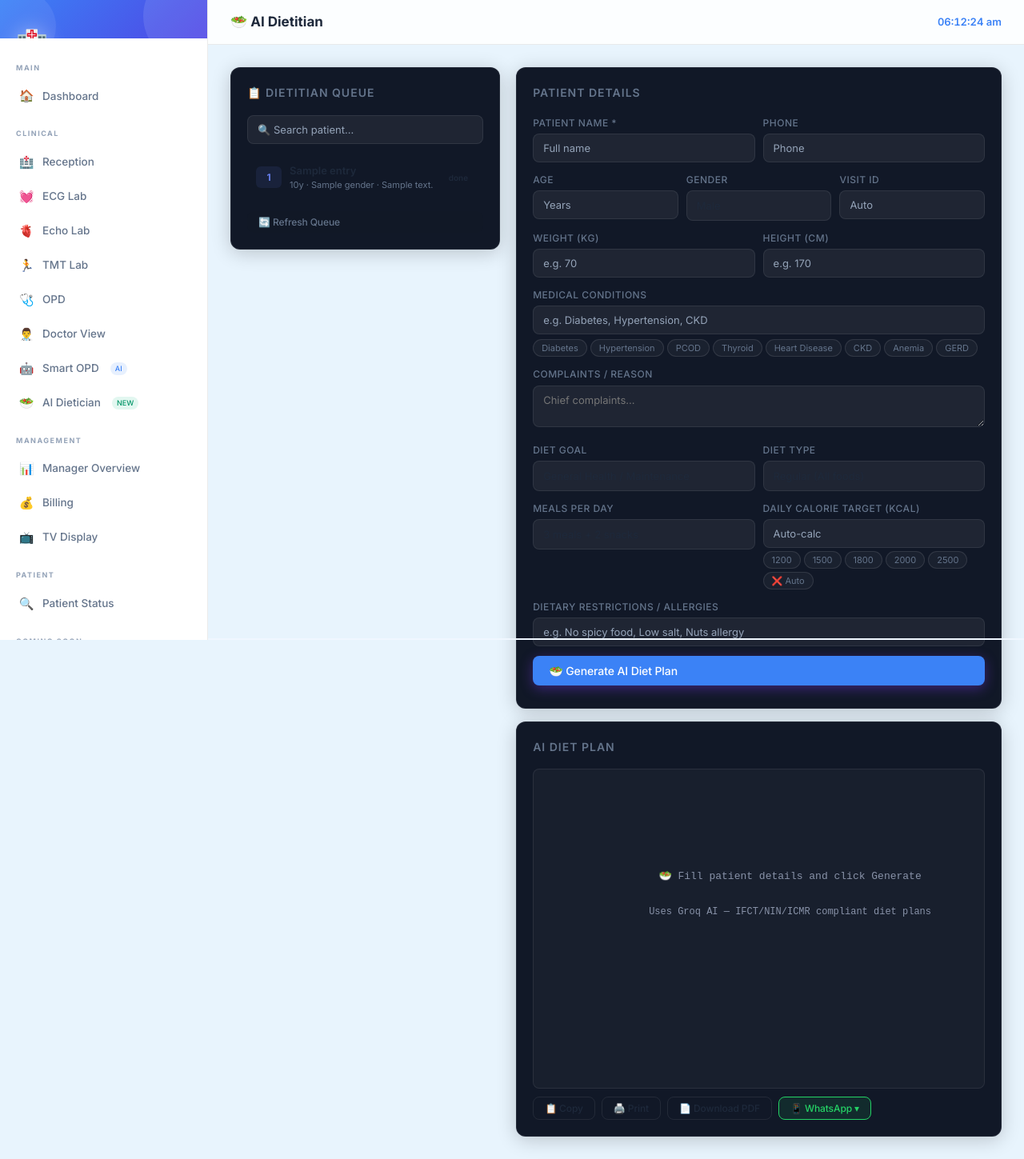
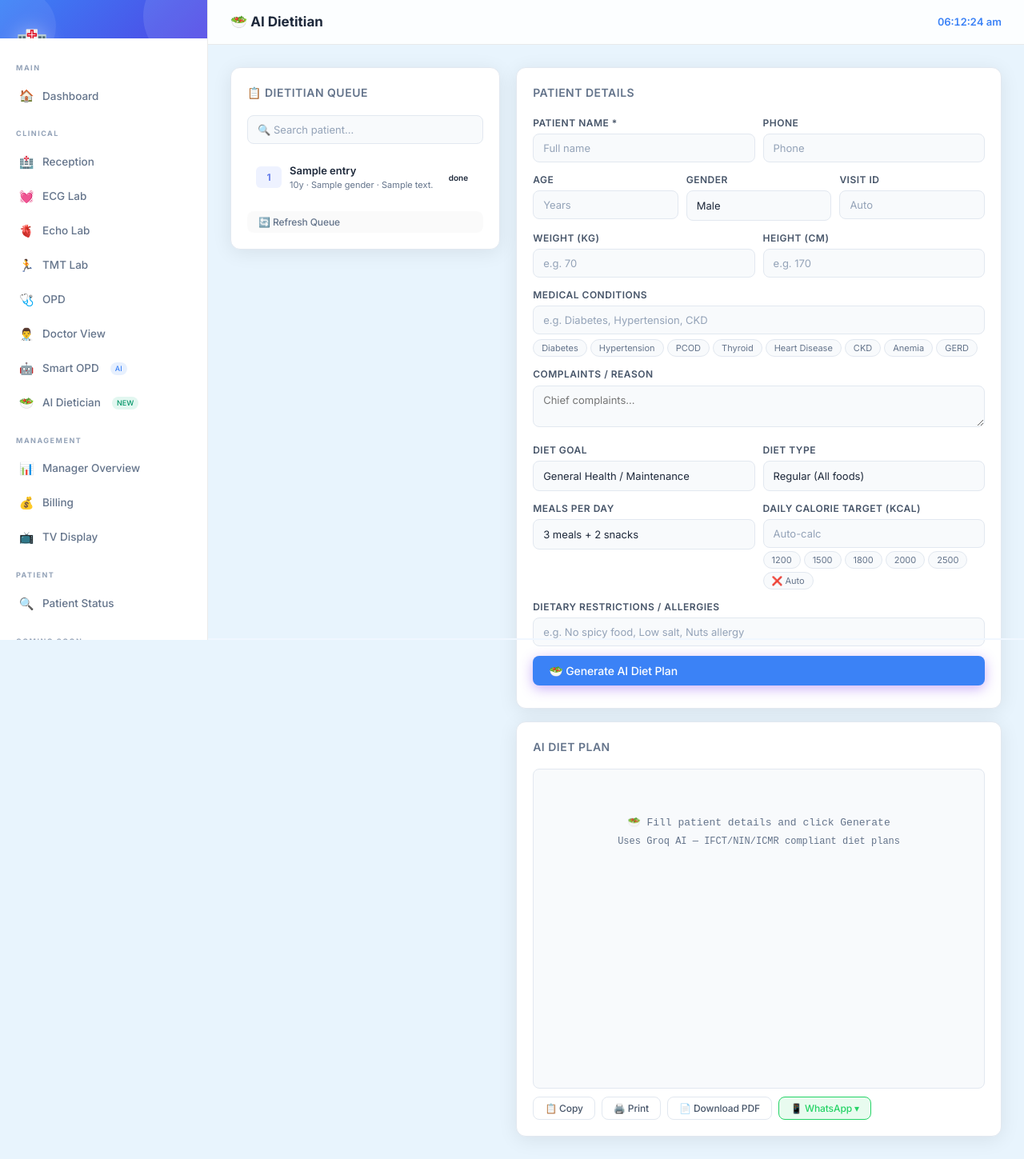
Before and after one commit to gurjeetsinghgill8-web/gil-clinic, a Python web app: template templates/dashboard/dietician.html in a window 1280 px wide. Shown: the whole page at 80% size. Run offline with Jinja, Linux system fonts and the light colour scheme; the template is opened without the code that fills it: most values are stand-ins (such as "Sample title", 1, 10 or a date in 2020).

Commit message:
fix: dietician.html light theme CSS — removed all dark-theme CSS vars, rgba filters, and inline output color overrides; now uses explicit light colors matching main dashboard (#ffffff cards, #f8fafc inputs, #1e293b text)

```diff
--- a/templates/dashboard/dietician.html
+++ b/templates/dashboard/dietician.html
@@ -199,8 +199,8 @@
     <!-- Output -->
     <div class="card">
       <div class="card-title">AI Diet Plan</div>
-      <div id="d-output" class="rx-output" style="min-height:400px;max-height:600px;overflow-y:auto;font-size:13px;line-height:1.7;white-space:pre-wrap;color:#e2e8f0;">
-        <div class="text-muted" style="text-align:center;padding:40px 0;color:#8892a8;">
+      <div id="d-output" class="rx-output" style="min-height:400px;max-height:600px;overflow-y:auto;">
+        <div class="text-muted" style="text-align:center;padding:40px 0;">
           🥗 Fill patient details and click Generate<br>
           <span style="font-size:12px;">Uses Groq AI — IFCT/NIN/ICMR compliant diet plans</span>
         </div>
@@ -215,7 +215,7 @@
           <button class="btn btn-ghost btn-sm" onclick="toggleWAMenu()" style="background:rgba(37,211,102,0.1);border-color:#25d366;color:#25d366;">
             📱 WhatsApp ▾
           </button>
-          <div id="wa-menu" style="display:none;position:absolute;bottom:100%;right:0;margin-bottom:4px;background:var(--card,#1e293b);border:1px solid var(--border,rgba(255,255,255,0.08));border-radius:8px;min-width:200px;z-index:100;box-shadow:0 8px 24px rgba(0,0,0,0.3);">
+          <div id="wa-menu" style="display:none;position:absolute;bottom:100%;right:0;margin-bottom:4px;background:#ffffff;border:1px solid #e2e8f0;border-radius:8px;min-width:200px;z-index:100;box-shadow:0 8px 24px rgba(0,0,0,0.15);">
             <div class="wa-menu-item" onclick="shareWA('patient')">📱 Send to Patient</div>
             <div class="wa-menu-item" onclick="shareWA('reception')">🏥 Send to Reception</div>
             <div class="wa-menu-item" onclick="shareWA('doctor')">👨‍⚕️ Send to Doctor</div>
@@ -228,36 +228,38 @@
 </div>
 
 <style>
-.card { background: var(--card,#111827); border: 1px solid var(--border,rgba(255,255,255,0.08)); border-radius: 12px; padding: 20px; }
-.card-title { font-size: 14px; font-weight: 600; color: var(--text-muted,#8892a8); margin-bottom: 16px; }
+.card { background: #ffffff; border: 1px solid #e2e8f0; border-radius: 12px; padding: 20px; box-shadow: 0 4px 24px rgba(0,0,0,0.08); }
+.card-title { font-size: 14px; font-weight: 600; color: #64748b; margin-bottom: 16px; text-transform: uppercase; letter-spacing: 0.5px; }
 .form-group { margin-bottom: 12px; }
-.form-group label { display: block; font-size: 12px; color: var(--text-muted,#8892a8); margin-bottom: 4px; font-weight: 500; }
+.form-group label { display: block; font-size: 12px; color: #475569; margin-bottom: 4px; font-weight: 600; }
 .form-input {
-  background: rgba(255,255,255,0.06); border: 1px solid var(--border,rgba(255,255,255,0.08));
-  border-radius: 8px; padding: 9px 12px; color: var(--text,#e2e8f0); font-size: 13px;
+  background: #f8fafc; border: 1.5px solid #e2e8f0;
+  border-radius: 8px; padding: 9px 12px; color: #1e293b; font-size: 13px;
   font-family: inherit; outline: none; width: 100%; box-sizing: border-box;
+  transition: border-color 0.15s;
 }
-.form-input:focus { border-color: #3b82f6; }
-select.form-input { cursor: pointer; }
+.form-input:focus { border-color: #3b82f6; box-shadow: 0 0 0 3px rgba(59,130,246,0.1); }
+select.form-input { cursor: pointer; background: #f8fafc; }
 textarea.form-input { font-family: inherit; }
 .rx-output {
-  background: rgba(255,255,255,0.03); border: 1px solid var(--border,rgba(255,255,255,0.08));
+  background: #f8fafc; border: 1px solid #e2e8f0;
   border-radius: 8px; padding: 16px; font-family: 'Courier New', monospace;
-  color: var(--text, #e2e8f0);
+  color: #1e293b; font-size: 13px; line-height: 1.7;
 }
 .btn { display: inline-flex; align-items: center; gap: 6px; padding: 10px 20px; border-radius: 8px; font-size: 14px; font-weight: 500; border: none; cursor: pointer; transition: all 0.15s; font-family: inherit; }
 .btn-primary { background: #3b82f6; color: #fff; }
-.btn-primary:hover { filter: brightness(1.1); }
-.btn-ghost { background: transparent; border: 1px solid var(--border,rgba(255,255,255,0.08)); color: var(--text,#e2e8f0); }
+.btn-primary:hover { background: #2563eb; }
+.btn-ghost { background: transparent; border: 1px solid #e2e8f0; color: #475569; }
+.btn-ghost:hover { background: #f1f5f9; }
 .btn-sm { padding: 6px 14px; font-size: 12px; }
-.text-muted { color: var(--text-muted,#8892a8); }
+.text-muted { color: #64748b; }
 .text-sm { font-size: 12px; }
 .tag-btn {
-  padding: 3px 10px; border-radius: 12px; border: 1px solid rgba(255,255,255,0.1);
-  background: rgba(255,255,255,0.04); color: var(--text-muted,#8892a8);
+  padding: 3px 10px; border-radius: 12px; border: 1px solid #e2e8f0;
+  background: #f8fafc; color: #64748b;
   font-size: 11px; cursor: pointer; transition: all 0.1s; font-family: inherit;
 }
-.tag-btn:hover { background: rgba(59,130,246,0.15); border-color: #3b82f6; color: #93b4f8; }
+.tag-btn:hover { background: #dbeafe; border-color: #3b82f6; color: #2563eb; }
 
 /* Queue items */
 .queue-item {
@@ -266,30 +268,31 @@ textarea.form-input { font-family: inherit; }
   border: 1px solid transparent; transition: all 0.12s;
   margin-bottom: 4px;
 }
-.queue-item:hover { background: rgba(59,130,246,0.08); border-color: rgba(59,130,246,0.15); }
-.queue-item.selected { background: rgba(34,197,94,0.08); border-color: rgba(34,197,94,0.2); }
+.queue-item:hover { background: #f0f7ff; border-color: #bfdbfe; }
+.queue-item.selected { background: #f0fdf4; border-color: #86efac; }
 .qi-token {
   font-size: 12px; font-weight: 700; color: #667eea;
-  background: rgba(102,126,234,0.1); padding: 4px 8px; border-radius: 6px; min-width: 32px; text-align: center;
+  background: #eef2ff; padding: 4px 8px; border-radius: 6px; min-width: 32px; text-align: center;
 }
 .qi-info { flex: 1; min-width: 0; }
-.qi-name { font-size: 13px; font-weight: 600; white-space: nowrap; overflow: hidden; text-overflow: ellipsis; }
-.qi-meta { font-size: 11px; color: var(--text-muted,#8892a8); white-space: nowrap; overflow: hidden; text-overflow: ellipsis; }
+.qi-name { font-size: 13px; font-weight: 600; color: #1e293b; }
+.qi-meta { font-size: 11px; color: #64748b; }
 .qi-status { font-size: 10px; font-weight: 600; padding: 2px 8px; border-radius: 10px; }
-.status-WAITING { background: rgba(246,173,85,0.15); color: #f6ad55; }
-.status-CALLED { background: rgba(102,126,234,0.15); color: #667eea; }
-.status-IN_PROGRESS { background: rgba(72,187,120,0.15); color: #48bb78; }
-.status-COMPLETED { background: rgba(160,174,192,0.15); color: #a0aec0; }
+.status-WAITING { background: #fef3c7; color: #d97706; }
+.status-CALLED { background: #eef2ff; color: #4f46e5; }
+.status-IN_PROGRESS { background: #d1fae5; color: #059669; }
+.status-COMPLETED { background: #f1f5f9; color: #64748b; }
 
 /* WA menu */
 #wa-menu { z-index: 1000; }
 .wa-menu-item {
-  padding: 10px 16px; font-size: 13px; cursor: pointer; color: var(--text,#e2e8f0);
-  transition: background 0.1s; white-space: nowrap;
+  padding: 10px 16px; font-size: 13px; cursor: pointer; color: #1e293b;
+  transition: background 0.1s; white-space: nowrap; background: #ffffff;
+  border-bottom: 1px solid #f1f5f9;
 }
-.wa-menu-item:hover { background: rgba(37,211,102,0.1); color: #25d366; }
+.wa-menu-item:hover { background: #f0fdf4; color: #16a34a; }
 .wa-menu-item:first-child { border-radius: 8px 8px 0 0; }
-.wa-menu-item:last-child { border-radius: 0 0 8px 8px; }
+.wa-menu-item:last-child { border-radius: 0 0 8px 8px; border-bottom: none; }
 
 @media(max-width:900px){
   .reception-grid { grid-template-columns: 1fr !important; }
@@ -455,9 +458,8 @@ function generateDietPlan() {
   btn.textContent = '⏳ Generating...';
   status.textContent = 'AI is creating a clinical diet plan...';
       output.textContent = '⏳\n\nAnalyzing patient profile...\nCalculating nutritional requirements (IFCT/NIN/ICMR)...\nCreating personalized clinical meal plan...';
-      output.style.color = '#e2e8f0';
 
-  fetch('/staff/api/diet-plan', {
+	  fetch('/staff/api/diet-plan', {
     method: 'POST',
     headers: {'Content-Type': 'application/json'},
     body: JSON.stringify(data),
@@ -471,16 +473,14 @@ function generateDietPlan() {
       status.textContent = '✅ Diet plan generated!';
     } else {
       output.textContent = '❌ Error: ' + (res.error || 'Generation failed');
-      output.style.color = '#e2e8f0';
-      status.textContent = '❌ ' + (res.error || 'Failed');
+	      status.textContent = '❌ ' + (res.error || 'Failed');
     }
   })
   .catch(e => {
     btn.disabled = false;
     btn.textContent = '🥗 Generate AI Diet Plan';
       output.textContent = '❌ Network error: ' + e;
-      output.style.color = '#e2e8f0';
-      status.textContent = '❌ Error connecting to server';
+	      status.textContent = '❌ Error connecting to server';
   });
 }
 
```
